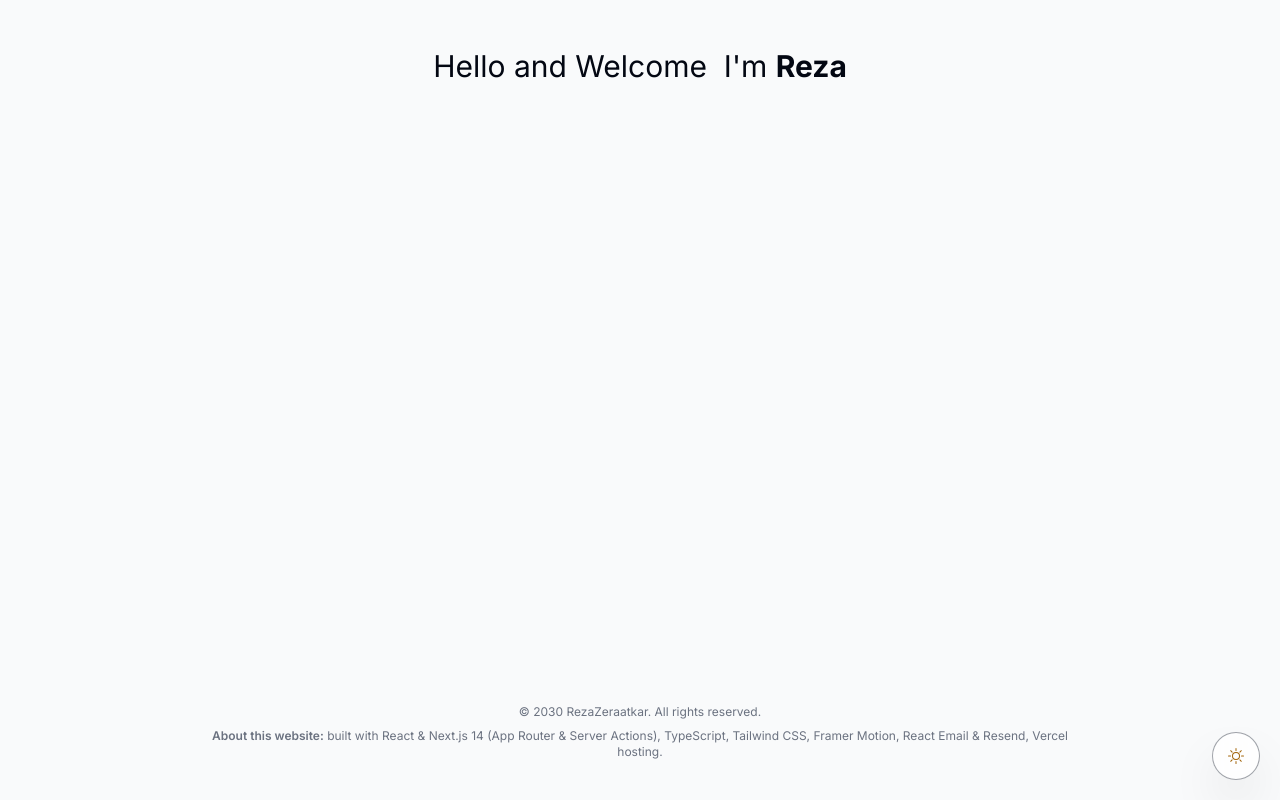
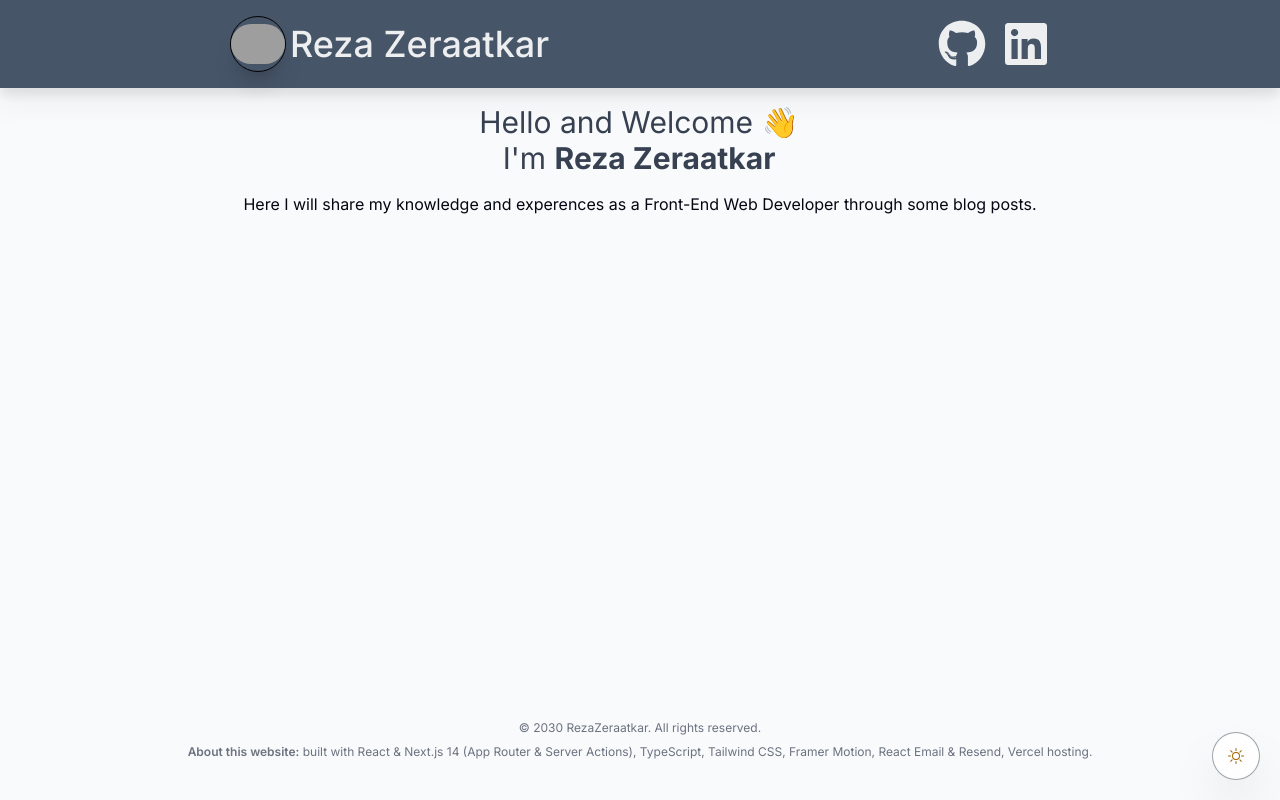
Before and after one commit to rezazeraatkar92/my-portfolio-website, a Next.js app: page /blog in a window 1280 px wide. Built offline with nearby package versions, Linux system fonts and the light colour scheme; grey boxes are pictures that could not be loaded.

Commit message:
add navbar - fixes some layout issues

```diff
--- a/src/app/(blog)/blog/layout.tsx
+++ b/src/app/(blog)/blog/layout.tsx
@@ -1,9 +1,21 @@
+import Navbar from "@/components/navbar";
 import React, { ReactNode } from "react";
+
+export const metadata = {
+  title: "Reza Zeraatkar | Personal Blogpost",
+  description:
+    "Here I will share my knowledge and experences on nextjs/reactjs Front-End Web Developement",
+};
 
 interface IBlogLayoutProps {
   children: ReactNode;
 }
 
 export default function BlogLayout({ children }: IBlogLayoutProps) {
-  return <div className='max-w-4xl'>{children}</div>;
+  return (
+    <div>
+      <Navbar />
+      {children}
+    </div>
+  );
 }
--- a/src/app/(blog)/blog/page.tsx
+++ b/src/app/(blog)/blog/page.tsx
@@ -5,11 +5,17 @@ interface IpageProps {}
 export default function Blog() {
   return (
     <main className='mx-auto px-6'>
-      <p className='mb-12 mt-12 text-center text-3xl dark:text-white'>
-        Hello and Welcome &nbsp;
+      <p className='prose prose-xl mb-4 mt-4 text-center text-3xl dark:text-white'>
+        Hello and Welcome 👋
+        <br />
         <span className='whitespace-nowrap'>
-          I'm <span className='font-bold'>Reza</span>
+          I'm <span className='font-bold'>Reza Zeraatkar</span>
         </span>
+        <br />
+      </p>
+      <p className='text-center'>
+        Here I will share my knowledge and experences as a Front-End Web
+        Developer through some blog posts.
       </p>
     </main>
   );
--- a/src/app/layout.tsx
+++ b/src/app/layout.tsx
@@ -22,7 +22,7 @@ export default function RootLayout({
   return (
     <html lang='en' className='!scroll-smooth'>
       <body
-        className={`${inter.className} relative m-auto flex min-h-screen max-w-4xl flex-col justify-between bg-gray-50 text-gray-950 antialiased dark:bg-gray-900 dark:text-gray-50 dark:text-opacity-90`}
+        className={`${inter.className} relative m-auto flex min-h-screen flex-col justify-between bg-gray-50 text-gray-950 antialiased dark:bg-gray-900 dark:text-gray-50 dark:text-opacity-90`}
       >
         <ThemeContextProvider>
           <ActiveSectionContextProvider>
--- a/src/app/page.tsx
+++ b/src/app/page.tsx
@@ -5,7 +5,7 @@ import Card from "@/components/card";
 
 export default function Home() {
   return (
-    <main className='flex w-full flex-col items-center justify-between gap-3 bg-transparent px-4 pt-20 text-center md:flex-row'>
+    <main className='mx-auto flex max-w-4xl flex-col items-center justify-between gap-3 bg-transparent px-4 pt-20 text-center md:flex-row'>
       <Card>
         <Link
           href='/portfolio'
--- a/src/app/portfolio/layout.tsx
+++ b/src/app/portfolio/layout.tsx
@@ -1,4 +1,9 @@
 import React, { ReactNode } from "react";
+
+export const metadata = {
+  title: "Reza Zeraatkar | Portfolio page",
+  description: "Here you can get more familiar with me",
+};
 
 interface IPortfolioLayoutProps {
   children: ReactNode;
--- /dev/null
+++ b/src/components/navbar.tsx
@@ -0,0 +1,47 @@
+import Image from "next/image";
+import Link from "next/link";
+import { FaGithub, FaLinkedin } from "react-icons/fa";
+
+interface InavbarProps {}
+
+export default function Navbar() {
+  return (
+    <nav className='sticky top-0 z-10 bg-slate-600 p-4 drop-shadow-xl'>
+      <div className='prose prose-xl mx-auto flex flex-col items-center justify-between gap-2  sm:flex-row'>
+        <Link
+          href='/'
+          className='flex items-center gap-1 text-white/90 no-underline hover:text-white'
+        >
+          <div className='flex h-14 w-14 items-center justify-center rounded-full border-[1px] border-black object-cover shadow-xl dark:border-slate-500'>
+            <Image
+              src='https://res.cloudinary.com/db7v5ycxn/image/upload/v1702675742/my-portfolio-website/gyhsu0fs1l6kfocafwcg.jpg'
+              alt='Reza Zeraatkar'
+              quality='95'
+              priority={true}
+              width={500}
+              height={500}
+              className=' rounded-full'
+            />
+          </div>
+          <span className='whitespace-nowrap text-3xl lg:text-4xl'>
+            Reza Zeraatkar
+          </span>
+        </Link>
+        <div className='flex flex-row justify-center gap-4 align-middle text-4xl text-white sm:justify-evenly lg:text-5xl'>
+          <Link
+            href='https://github.com/RezaZeraatkar'
+            className='text-white/90 hover:text-white'
+          >
+            <FaGithub />
+          </Link>
+          <Link
+            href='https://linkedin.com/in/reza-zeraatkar'
+            className='text-white/90 hover:text-white'
+          >
+            <FaLinkedin />
+          </Link>
+        </div>
+      </div>
+    </nav>
+  );
+}
--- a/tailwind.config.ts
+++ b/tailwind.config.ts
@@ -16,6 +16,6 @@ const config: Config = {
       },
     },
   },
-  plugins: [require("@tailwindcss/typography")],
+  plugins: [require('@tailwindcss/typography')],
 };
 export default config;
```
